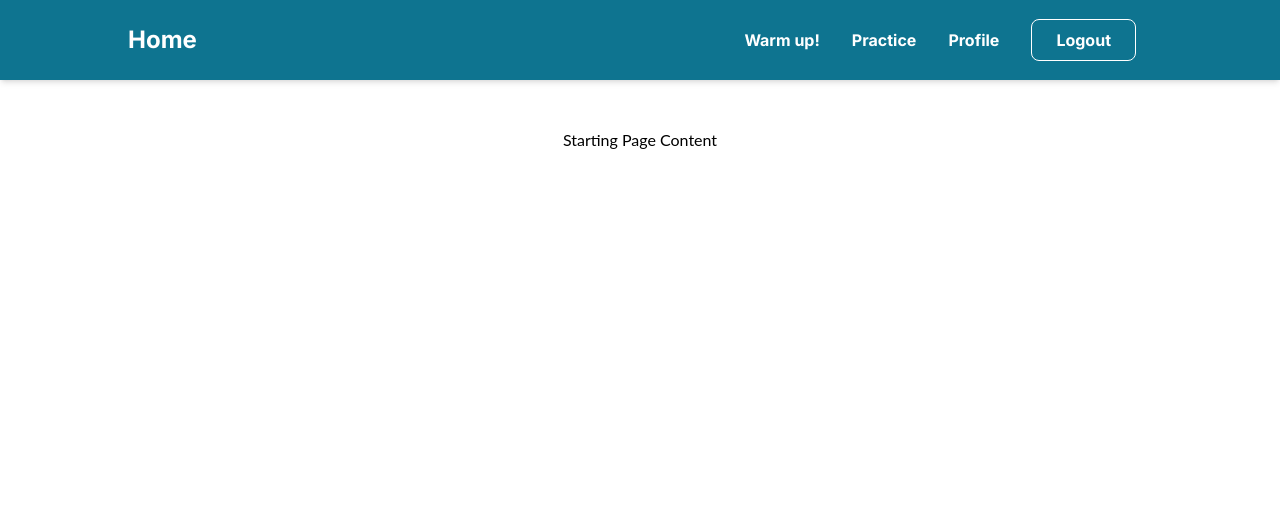
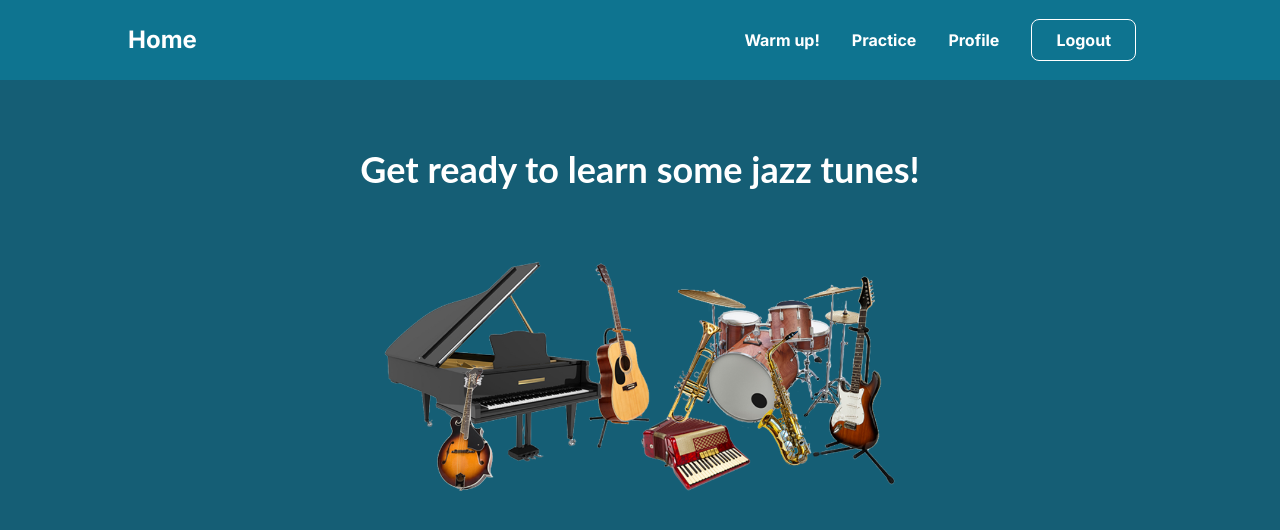
Before and after one commit to AAMCortez/jazz-riff-lab, a Next.js app: page / in a window 1280 px wide. Shown: the top 530 px of the page. Built offline with nearby package versions, Linux system fonts and the light colour scheme.

Commit message:
starting page image

```diff
--- a/src/app/components/starting-page/index.tsx
+++ b/src/app/components/starting-page/index.tsx
@@ -1,11 +1,24 @@
+import Image from "next/image";
 import React from "react";
 
 type Props = {};
 
 export default function StartingPageContent({}: Props) {
    return (
-      <div className="m-12 text-center">
-         <h1>Starting Page Content</h1>
+      <div className="flex flex-col items-center justify-center space-y-10 min-h-screen bg-cyan-800">
+         <h1 className="text-4xl font-bold text-white -mt-80 mb-8">
+            Get ready to learn some jazz tunes!
+         </h1>
+         <section className="flex items-center justify-center">
+            <Image
+               src="/band.png"
+               width={400}
+               height={400}
+               alt="band image"
+               sizes="(max-width: 640px) 100vw, (max-width: 768px) 50vw, (max-width: 1024px) 33vw, 400px"
+               className="w-full max-w-xs sm:max-w-sm md:max-w-md lg:max-w-lg"
+            />
+         </section>
       </div>
    );
 }
--- a/src/app/globals.css
+++ b/src/app/globals.css
@@ -10,6 +10,7 @@
 body {
   font-family: 'Open Sans', 'Lato', sans-serif;
   margin: 0;
+  background-color: grey,
 }
 
 h1,
--- a/src/app/practice/page.tsx
+++ b/src/app/practice/page.tsx
@@ -24,6 +24,8 @@ function Practice({}: Props) {
                <h4>music name</h4>
                <h5>by: artist</h5>
                <button>play this on youtube?</button>
+               <input type="checkbox" id="vehicle1" name="vehicle1" />
+               <label>Learnt</label>
             </li>
          </ul>
       </div>
```
Also changed, not shown: src/app/components/main-navigation/main-navigation.tsx (+25 -4 lines), public/band.png (added).
